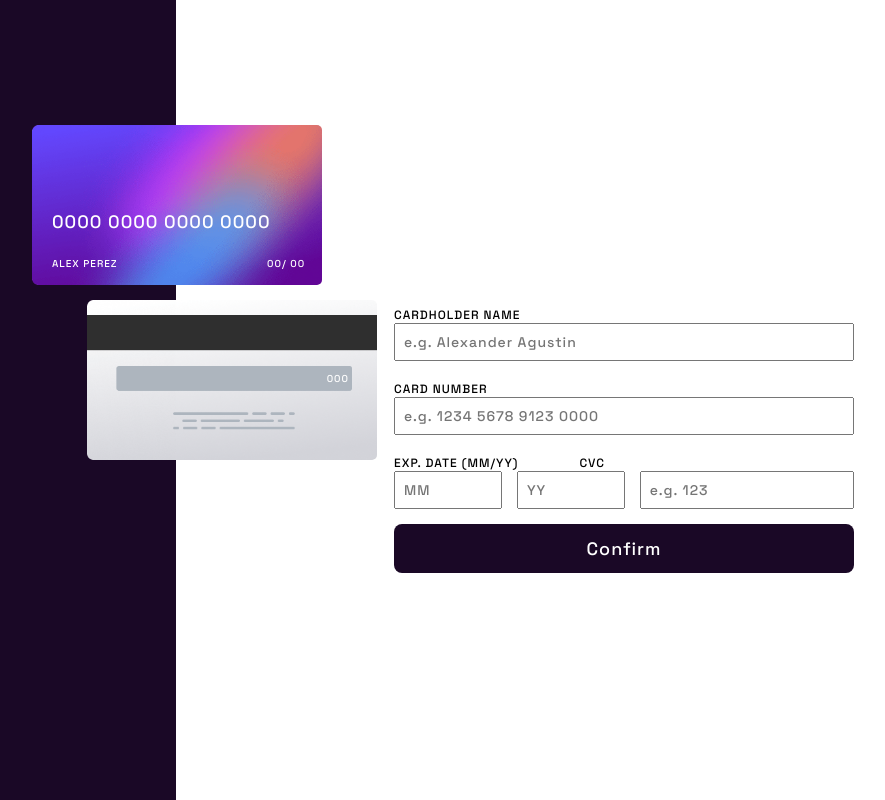
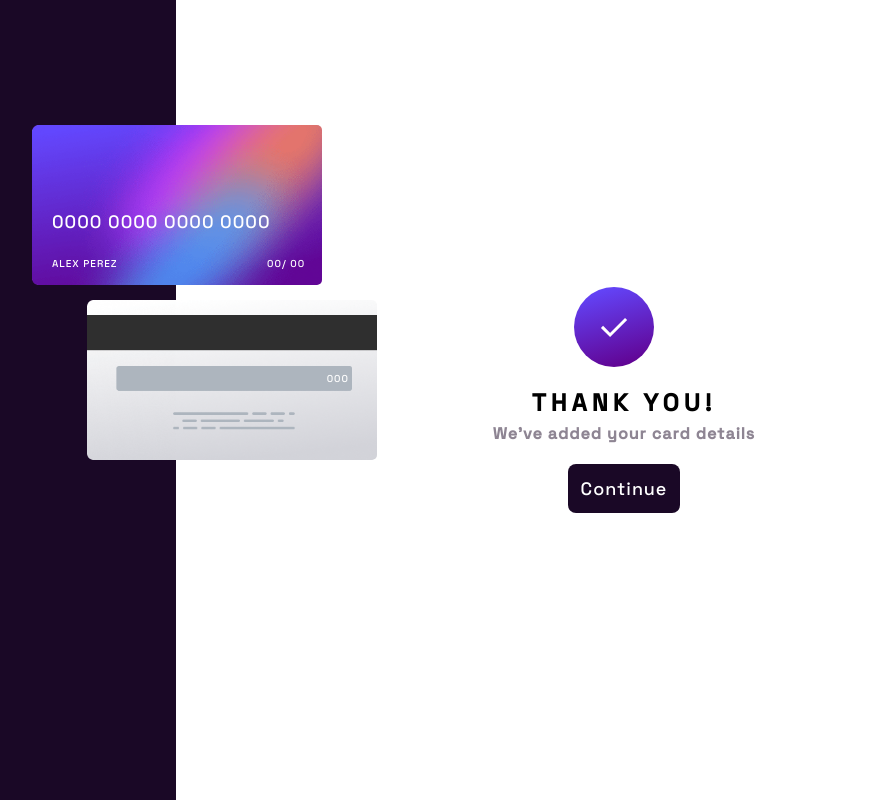
Before and after one commit to lexcode1227/interactive-card-details-form, a plain HTML site: page index.html in a window 1280 px wide. Both pictures are taken after a click on the button "Confirm". Shown: the whole page, without its empty margins (208-1093 px from the left). Drawn offline with Linux system fonts and the light colour scheme.

Commit message:
Terminé el paso 2 del formulario

```diff
--- a/index.html
+++ b/index.html
@@ -22,8 +22,8 @@
             </div>
         </div>
     </div>
-    <div id="cardDetails">
-        <div class="cardContainer">
+    <div id="cardDetail">
+        <div class="cardDetails">
             <label class="verticalSpace text-m" for="form" >CARDHOLDER NAME</label>
             <input id="cardDetails-name" type="text" placeholder="e.g. Alexander Agustin">
             <label class="verticalSpace text-m" for="form">CARD NUMBER</label>
@@ -37,9 +37,8 @@
                 <input type="text" id="cardDetails-date--yy" placeholder="YY" maxlength="2">
                 <input type="text" id="cardDetails-date--cvc" placeholder="e.g. 123" maxlength="3">
             </div>
-            <button id="btn" type="reset">Confirm</button>
+            <button id="Btn" class="btn" type="button">Confirm</button>
         </div>
-
     </div>
     <script src="./public/index.js"></script>
   </main>
--- a/public/index.js
+++ b/public/index.js
@@ -4,7 +4,7 @@ const cardInput = document.querySelector("#cardDetails-number")
 const mmInput = document.querySelector("#cardDetails-date--mm")
 const yyInput = document.querySelector("#cardDetails-date--yy")
 const cvcInput = document.querySelector("#cardDetails-date--cvc")
-const btn = document.querySelector("#btn")
+const btn = document.querySelector("#Btn")
 
 const nameOutput = document.querySelector("#nameCard")
 const cardOutput = document.querySelector("#numberCard")
@@ -28,14 +28,33 @@ cvcInput.addEventListener("input", ()=>{
     cvcOutput.innerText = cvcInput.value
 })
 btn.addEventListener("click", ()=>{
-    location.reload()
+    const cardDetail = document.querySelector("#cardDetail")
+    cardDetail.innerHTML = ""
+    const cardDETAILS = document.createElement("div")
+    const img = document.createElement("object")
+    img.data = "/interactive-card-details-form/assets/icon-complete.svg"
+    img.setAttribute("width", "100")
+    img.setAttribute("height", "100")
+    const h1 = document.createElement("h1")
+    const h1Text = document.createTextNode("THANK YOU!")
+    const h2 = document.createElement("h2")
+    const h2Text = document.createTextNode("We’ve added your card details")
+    const button = document.createElement("button")
+    const buttonText = document.createTextNode("Continue")
+
+    button.appendChild(buttonText)
+    button.classList.add("btn")
+    button.setAttribute("id", "btnFin")
+    h2.appendChild(h2Text)
+    h2.classList.add("h2Text")
+    h1.appendChild(h1Text)
+    h1.classList.add("h1Text")
+
+    cardDETAILS.append(img,h1,h2,button)
+    cardDETAILS.classList.add("cardDetails", "textCenter")
+    cardDetail.append(cardDETAILS)
+    cardDetail.setAttribute("id", "cardDetail")
+    const btnFin = document.querySelector("#btnFin")
+    btnFin.addEventListener("click", ()=>{
+    location.reload()})
 })
-
-// if(cvcInput > 0){
-//     cvcInput.addEventListener("input", addData(cvcInput,cvcOutput))
-// }
-
-// function addData(input, output){
-//     console.log("dfgdg");
-//     output.innerText = input.value
-// }
--- a/src/styles.css
+++ b/src/styles.css
@@ -75,26 +75,26 @@ main {
     top: 115px;
     left: 15px;
 }
-#cardDetails{
-    display: grid;
+#cardDetail{
+    display: flex;
     justify-content: center;
 }
-.cardContainer {
+.cardDetails {
     max-width: 400px;
     height: auto;
-    padding: 0 20px;
+    padding: 60px 20px;
     display: flex;
     justify-content: center;
     flex-direction: column;
 }
-.cardContainer input {
+.cardDetails input {
     padding: 8px;
     /* border-radius: 5px;
     border-width: 1px;
     border-color: rgb(220, 202, 202); */
 }
 .verticalSpace {
-    padding: 20px 0 0 0;
+    padding: 20px 0 5px 0;
 }
 #cardDetails-date{
     display: flex;
@@ -113,7 +113,7 @@ main {
 #cardDetails-date--cvc {
     width: 50%;
 }
-#btn {
+.btn {
     font-size: 18px;
     margin: 15px 0 0 0;
     padding: 13px;
@@ -123,6 +123,20 @@ main {
     background-color: var(--mainColor);
     color: white;
 }
+/* Siguiente paso, despúes de dar click*/
+.textCenter {
+    align-items: center;
+}
+.h1Text {
+    font-size: 24px;
+    letter-spacing: 5px;
+    padding-bottom: 5px;
+}
+.h2Text {
+    font-size: 16px;
+    padding-bottom: 5px;
+    color: hsl(279, 6%, 55%);
+}
 @media screen and (min-width: 768px) {
     #imageContainer-front {
         left: 100px;
@@ -130,12 +144,11 @@ main {
     #imageContainer-back {
         right: 100px;
     }
-    #cardDetails{
+    #cardDetail{
         display: flex;
         justify-content: center;
-        padding: 60px 0 0 0;
     }
-    .cardContainer {
+    .cardDetails {
         max-width: 500px;
         padding: 80px 20px;
     }
@@ -150,7 +163,7 @@ main {
         width: 30%;
         height: 100vh;
     }
-    #cardDetails{
+    #cardDetail{
         width: 70%;
     }
     #imageContainer-front {
```
